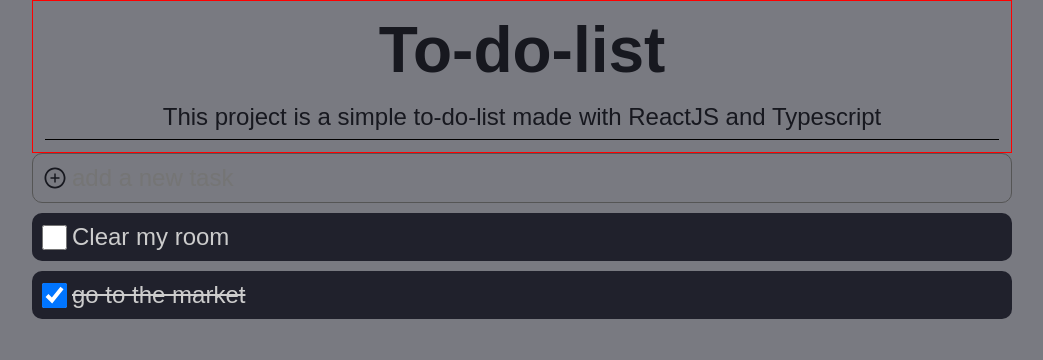
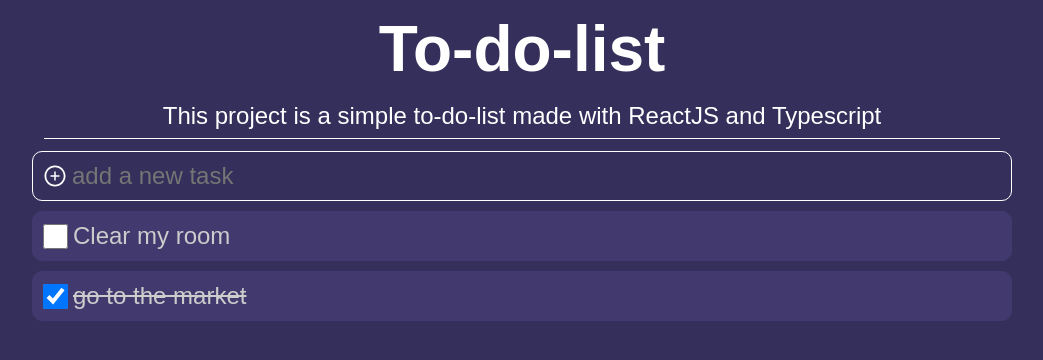
Before and after one commit to beceluiz/cep-search, a React (Create React App) app: page / in a window 1280 px wide. Shown: the top 360 px of the page, without its empty margins (118-1161 px from the left). Built offline with nearby package versions, Linux system fonts and the light colour scheme.

Commit message:
changing color scheme

```diff
--- a/src/components/AddArea/styles.ts
+++ b/src/components/AddArea/styles.ts
@@ -1,7 +1,7 @@
 import styled from "styled-components";
 
 export const AddAreaContainer = styled.div`
-  border: 1px solid #555;
+  border: 1px solid #fff;
   border-radius: 10px;
   padding: 10px;
   margin: 0 auto;
@@ -9,7 +9,6 @@ export const AddAreaContainer = styled.div`
   display: flex;
   align-items: center;
   max-width: 980px;
-
   .plusButton {
     margin-right: 5px;
   }
--- a/src/components/ListItem/styles.ts
+++ b/src/components/ListItem/styles.ts
@@ -9,12 +9,13 @@ export const ListItemContainer = styled.div(
     `
     margin: 0 auto;
     display: flex;
-    background: #20212c;
+    background: #423a6f;
     padding: 0.625rem;
     border-radius: 0.625rem;
     margin-bottom: 0.625rem;
     align-items: center;
     max-width:980px;
+    border: 1px solid #423a6f;
 
 
     input {
--- a/src/components/body/style.ts
+++ b/src/components/body/style.ts
@@ -1,8 +1,8 @@
 import styled from "styled-components";
 
 export const Container = styled.div`
-  background: #797a81;
-  color: #17181f;
+  background: #352f5b;
+  color: #fff;
   min-height: 100vh;
   font-size: 1.5rem;
 `;
--- a/src/components/header/styles.ts
+++ b/src/components/header/styles.ts
@@ -5,7 +5,6 @@ export const Content = styled.header`
   margin: 0 auto;
   max-width: 980px;
 
-  border: 1px solid red;
   padding: 0.75rem;
   display: block;
   text-align: center;
@@ -15,6 +14,6 @@ export const Content = styled.header`
     font-size: 1.5rem;
     padding-top: 1rem;
     padding-bottom: 0.5rem;
-    border-bottom: 1px solid black;
+    border-bottom: 1px solid white;
   }
 `;
--- a/src/styles/globalStyle.ts
+++ b/src/styles/globalStyle.ts
@@ -3,7 +3,7 @@ import { createGlobalStyle } from "styled-components";
 export const GlobalStyle = createGlobalStyle`
 * {
 :root {
-    --background: #f0f2f5;
+    --background: #FFF;
 }
 
     margin:0;
```
